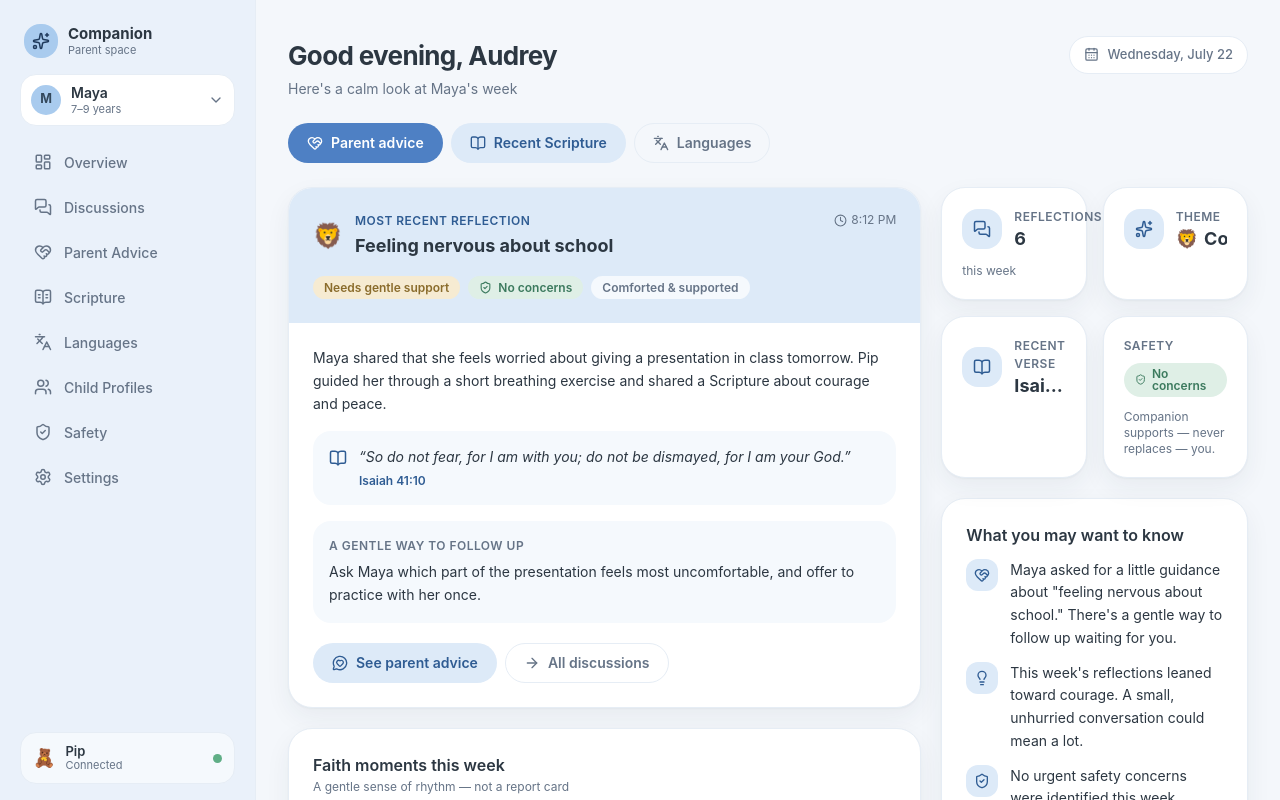
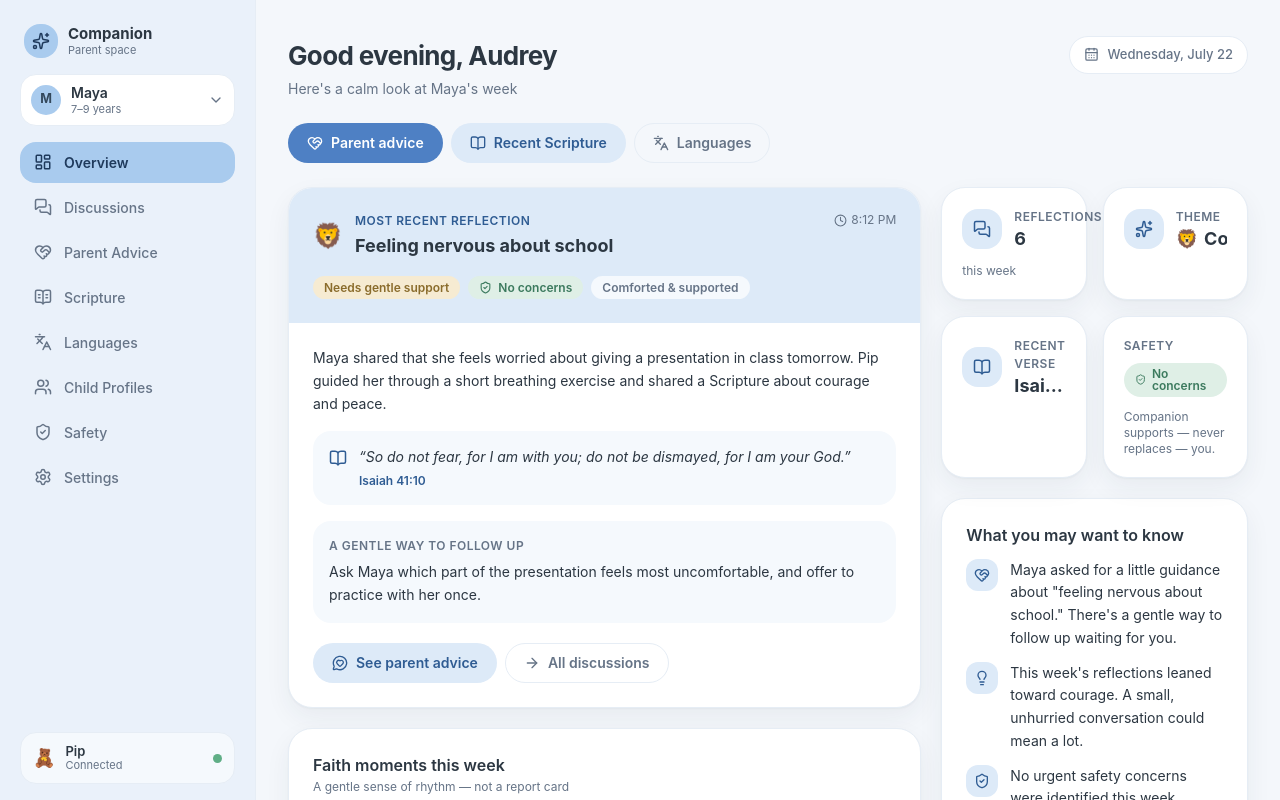
Before and after one commit to audreylena/Companion, a Next.js app: page /parent in a window 1280 px wide. Shown: the top 800 px of the page. Built offline with nearby package versions, Linux system fonts and the light colour scheme.

Commit message:
Fix nav + internal links to /parent routes after dashboard restructure

```diff
--- a/app/parent/page.tsx
+++ b/app/parent/page.tsx
@@ -84,9 +84,9 @@ export default function OverviewPage() {
 
       {/* quick actions */}
       <div className="flex flex-wrap gap-2 mb-6">
-        <Link href="/advice"><Button variant="primary" icon={HeartHandshake}>Parent advice</Button></Link>
-        <Link href="/scripture"><Button variant="soft" icon={BookOpen}>Recent Scripture</Button></Link>
-        <Link href="/languages"><Button variant="ghost" icon={LanguagesIcon}>Languages</Button></Link>
+        <Link href="/parent/advice"><Button variant="primary" icon={HeartHandshake}>Parent advice</Button></Link>
+        <Link href="/parent/scripture"><Button variant="soft" icon={BookOpen}>Recent Scripture</Button></Link>
+        <Link href="/parent/languages"><Button variant="ghost" icon={LanguagesIcon}>Languages</Button></Link>
       </div>
 
       {!latest ? (
@@ -94,7 +94,7 @@ export default function OverviewPage() {
           emoji="🌤️"
           title="No recent reflections yet"
           note={`When ${child.name} and ${child.companionName} talk, you'll find gentle summaries and Scripture here.`}
-          action={<Link href="/safety"><Button variant="soft">Review companion settings</Button></Link>}
+          action={<Link href="/parent/safety"><Button variant="soft">Review companion settings</Button></Link>}
         />
       ) : (
         <div className="grid lg:grid-cols-3 gap-5">
--- a/app/parent/settings/page.tsx
+++ b/app/parent/settings/page.tsx
@@ -125,11 +125,11 @@ export default function SettingsPage() {
         <Card>
           <SectionHeading title="Preferences" />
           <div>
-            <LinkRow href="/languages" icon={LangIcon} label="Language" desc="Spoken, dashboard & Scripture" />
-            <LinkRow href="/profiles" icon={Users} label="Child profiles" desc="Add or switch children" />
-            <LinkRow href="/safety" icon={ShieldCheck} label="Safety controls" desc="Boundaries & alerts" />
-            <LinkRow href="/safety" icon={Lock} label="Privacy" desc="What's kept, and for how long" />
-            <LinkRow href="/profiles" icon={Bell} label="Notifications" desc="What reaches you, and when" />
+            <LinkRow href="/parent/languages" icon={LangIcon} label="Language" desc="Spoken, dashboard & Scripture" />
+            <LinkRow href="/parent/profiles" icon={Users} label="Child profiles" desc="Add or switch children" />
+            <LinkRow href="/parent/safety" icon={ShieldCheck} label="Safety controls" desc="Boundaries & alerts" />
+            <LinkRow href="/parent/safety" icon={Lock} label="Privacy" desc="What's kept, and for how long" />
+            <LinkRow href="/parent/profiles" icon={Bell} label="Notifications" desc="What reaches you, and when" />
           </div>
         </Card>
 
--- a/components/AppShell.tsx
+++ b/components/AppShell.tsx
@@ -123,7 +123,7 @@ function ChildSwitcher() {
             ))}
             <li>
               <Link
-                href="/profiles"
+                href="/parent/profiles"
                 onClick={() => setOpen(false)}
                 className="flex items-center gap-2.5 w-full rounded-xl px-2.5 py-2 text-left transition-colors hover:bg-[var(--surface-2)] muted"
               >
--- a/components/cards.tsx
+++ b/components/cards.tsx
@@ -86,8 +86,8 @@ export function ConversationSummaryCard({ c }: { c: Conversation }) {
           </p>
         </div>
         <div className="flex flex-wrap gap-2 pt-1">
-          <Link href="/advice"><Button variant="soft" icon={MessageCircleHeart}>See parent advice</Button></Link>
-          <Link href="/discussions"><Button variant="ghost" icon={ArrowRight}>All discussions</Button></Link>
+          <Link href="/parent/advice"><Button variant="soft" icon={MessageCircleHeart}>See parent advice</Button></Link>
+          <Link href="/parent/discussions"><Button variant="ghost" icon={ArrowRight}>All discussions</Button></Link>
         </div>
       </div>
     </Card>
--- a/components/nav.ts
+++ b/components/nav.ts
@@ -17,12 +17,12 @@ export interface NavItem {
 }
 
 export const NAV: NavItem[] = [
-  { label: "Overview", href: "/", icon: LayoutDashboard },
-  { label: "Discussions", href: "/discussions", icon: MessagesSquare },
-  { label: "Parent Advice", href: "/advice", icon: HeartHandshake },
-  { label: "Scripture", href: "/scripture", icon: BookOpenText },
-  { label: "Languages", href: "/languages", icon: Languages },
-  { label: "Child Profiles", href: "/profiles", icon: Users },
-  { label: "Safety", href: "/safety", icon: ShieldCheck },
-  { label: "Settings", href: "/settings", icon: Settings },
+  { label: "Overview", href: "/parent", icon: LayoutDashboard },
+  { label: "Discussions", href: "/parent/discussions", icon: MessagesSquare },
+  { label: "Parent Advice", href: "/parent/advice", icon: HeartHandshake },
+  { label: "Scripture", href: "/parent/scripture", icon: BookOpenText },
+  { label: "Languages", href: "/parent/languages", icon: Languages },
+  { label: "Child Profiles", href: "/parent/profiles", icon: Users },
+  { label: "Safety", href: "/parent/safety", icon: ShieldCheck },
+  { label: "Settings", href: "/parent/settings", icon: Settings },
 ];
```
